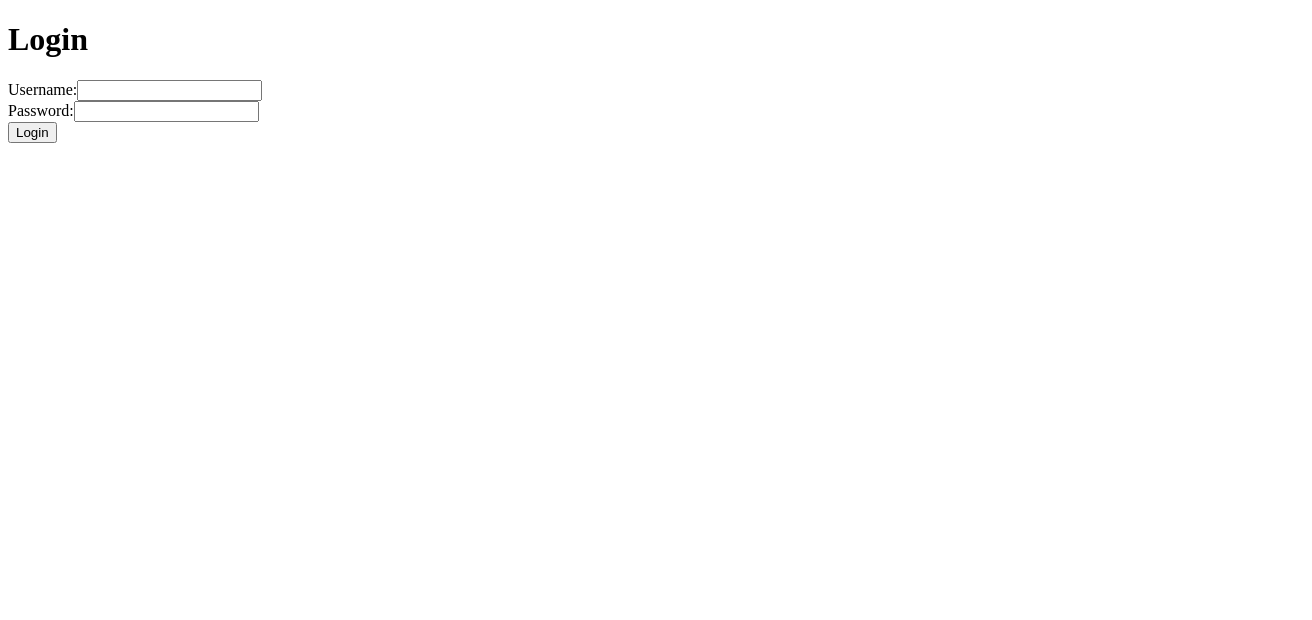
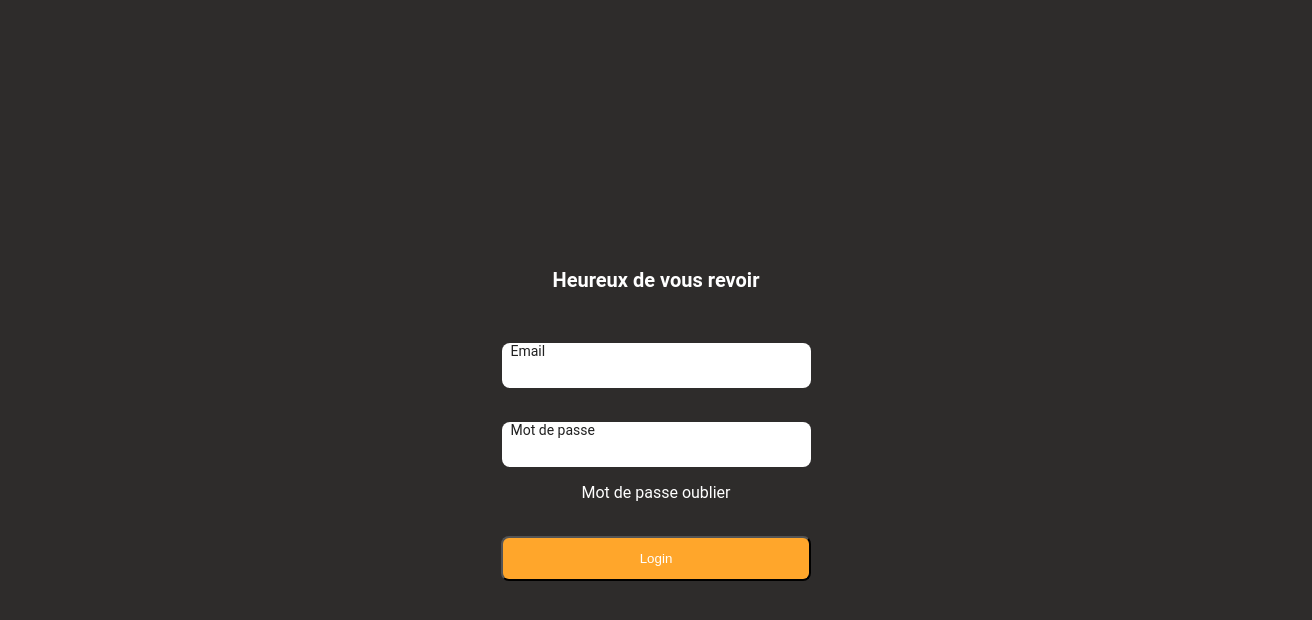
Before and after one commit to AlizeaMassePlat/overkillLocker, a Vue app in the folder admin-app/: page /connexion in a window 1280 px wide. Shown: the top 620 px of the page, 1312 px wide, since content can reach past the window. Built offline with nearby package versions, Linux system fonts and the light colour scheme.

Commit message:
composant formulaire V0.1

```diff
--- a/admin-app/src/components/ButtonComponent.vue
+++ b/admin-app/src/components/ButtonComponent.vue
@@ -6,19 +6,17 @@
 
 <script>
 export default {
-    name: 'ButtonComponent',
   props: {
     type: {
       type: String,
-        default: 'primary'
+      default: 'lg'
     }
   },
   computed: {
     buttonClass() {
       return {
-          'btn-primary': this.type === 'primary',
-          'btn-secondary': this.type === 'secondary',
-          'btn-danger': this.type === 'danger'
+        'btn-lg': this.type === 'lg',
+        'btn-sm': this.type === 'sm'
       };
     }
   },
@@ -31,16 +29,26 @@
 </script>
 
 <style scoped>
-  .btn-primary {
-    background-color: blue;
+.btn-lg {
+  border-radius: 8px;
+  background-color: #ffa62b;
+  width: 310px;
+  height: 45px;
+  display: flex;
+  justify-content: center;
+  align-items: center;
   color: white;
+  margin-top: 34px;
 }
-  .btn-secondary {
-    background-color: gray;
+.btn-sm {
+  border-radius: 8px;
+  background-color: #ffa62b;
+  width: 180px;
+  height: 45px;
+  display: flex;
+  justify-content: center;
+  align-items: center;
   color: white;
-  }
-  .btn-danger {
-    background-color: red;
-    color: white;
+  margin-top: 34px;
 }
 </style>
--- a/admin-app/src/components/FormInputComponent.vue
+++ b/admin-app/src/components/FormInputComponent.vue
@@ -1,14 +1,19 @@
 <template>
   <div class="form-input">
     <label :for="id">{{ label }}</label>
-      <input :type="type" :id="id" v-model="value" @input="$emit('input', value)" />
+    <input
+      :type="type"
+      :id="id"
+      v-model="inputValue"
+      @input="emitInput"
+      class="input-field"
+    />
     <p v-if="error" class="error">{{ error }}</p>
   </div>
 </template>
 
 <script>
 export default {
-    name: 'FormInputComponent',
   props: {
     id: String,
     label: String,
@@ -18,13 +23,45 @@
     },
     value: [String, Number],
     error: String
+  },
+  data() {
+    return {
+      inputValue: this.value
+    };
+  },
+  watch: {
+    value(newValue) {
+      this.inputValue = newValue;
+    }
+  },
+  methods: {
+    emitInput(event) {
+      this.$emit('input', event.target.value);
+    }
   }
 };
 </script>
 
 <style scoped>
 .form-input {
-    margin-bottom: 16px;
+  border-radius: 8px;
+  background-color: white;
+  width: 300px;
+  height: 45px;
+  display: flex;
+  flex-direction: column;
+  justify-content: flex-start;
+  align-items: flex-start;
+  color: #212121;
+  font-size: 14px;
+  padding-left: 9px;
+  margin-top: 34px;
+}
+.input-field {
+  width: 96%;
+  height: 100%;
+  border: none;
+  outline: none;
 }
 .error {
   color: red;
--- a/admin-app/src/components/LoginFormComponent.vue
+++ b/admin-app/src/components/LoginFormComponent.vue
@@ -1,20 +1,26 @@
 <template>
-    <form @submit.prevent="handleSubmit">
   <div>
-        <label for="username">Username:</label>
-        <input type="text" id="username" v-model="username">
+    <header>
+      <h1>Login</h1>
+    </header>
+    <main>
+      <form @submit.prevent="handleSubmit" class="form">
+        <div class="form-item">
+          <label for="username">Email</label>
+          <input type="text" id="username" v-model="username" />
         </div>
-      <div>
-        <label for="password">Password:</label>
-        <input type="password" id="password" v-model="password">
+        <div class="form-item">
+          <label for="password">Mot de passe</label>
+          <input type="password" id="password" v-model="password" />
         </div>
-      <button type="submit">Login</button>
+        <button type="submit">Connexion</button>
       </form>
+    </main>
+  </div>
 </template>
 
 <script>
 export default {
-    name: 'LoginFormComponent',
   data() {
     return {
       username: '',
@@ -29,7 +35,8 @@
   }
 };
 </script>
-
 <style scoped>
-  /* Add your styles here */
+.form {
+  padding: 16px;
+}
 </style>
--- a/admin-app/src/components/UserFormComponent.vue
+++ b/admin-app/src/components/UserFormComponent.vue
@@ -1,15 +1,46 @@
 <template>
+  <div class="user-form">
+    <h2>Ajouter un utilisateur</h2>
     <form @submit.prevent="handleSubmit">
-      <div>
-        <label for="name">Name:</label>
-        <input type="text" id="name" v-model="name">
+      <div class="form-group">
+        <label for="nom">Nom</label>
+        <input type="text" id="nom" v-model="user.nom" />
       </div>
-      <div>
-        <label for="email">Email:</label>
-        <input type="email" id="email" v-model="email">
+      <div class="form-group">
+        <label for="prenom">Prénom</label>
+        <input type="text" id="prenom" v-model="user.prenom" />
       </div>
-      <button type="submit">Save</button>
+      <div class="form-group">
+        <label for="email">Email</label>
+        <input type="email" id="email" v-model="user.email" />
+      </div>
+      <div class="form-group">
+        <label for="telephone">Téléphone</label>
+        <input type="tel" id="telephone" v-model="user.telephone" />
+      </div>
+      <div class="form-group">
+        <label for="age">Âge</label>
+        <input type="number" id="age" v-model="user.age" />
+      </div>
+      <div class="form-group">
+        <label for="genre">Genre</label>
+        <select id="genre" v-model="user.genre">
+          <option value="masculin">Masculin</option>
+          <option value="feminin">Féminin</option>
+          <option value="feminin">Autre</option>
+        </select>
+      </div>
+      <div class="form-group">
+        <label for="role">Rôle</label>
+        <select type="text" id="role" v-model="user.role" >
+          <option value="etudiant">Etudiant</option>
+          <option value="prof">Prof</option>
+          <option value="externe">Externe</option>
+        </select>
+      </div>
+      <button type="submit">Ajouter</button>
     </form>
+  </div>
 </template>
 
 <script>
@@ -17,19 +48,70 @@
   name: 'UserFormComponent',
   data() {
     return {
-        name: '',
-        email: ''
-      };
+      user : {
+        nom: '',
+        prenom: '',
+        email: '',
+        telephone: '',
+        age: '',
+        genre: '',
+        role: ''
+      }
+    }
   },
   methods: {
     handleSubmit() {
       // Handle save logic here
-        console.log('Save user', this.name, this.email);
+      console.log('Save user', this.nom, this.email);
     }
   }
 };
 </script>
 
 <style scoped>
-  /* Add your styles here */
+/* Styles pour le formulaire d'utilisateur */
+.user-form {
+  padding: 16px;
+  background-color: white;
+  border: 1px solid #ddd;
+  border-radius: 8px;
+  max-width: 400px;
+  margin: auto;
+}
+
+.user-form h2 {
+  text-align: center;
+}
+
+.form-group {
+  margin-bottom: 16px;
+}
+
+.form-group label {
+  display: block;
+  margin-bottom: 8px;
+}
+
+.form-group input,
+.form-group select {
+  width: 96%;
+  padding: 8px;
+  border: 1px solid #ddd;
+  border-radius: 4px;
+}
+
+button {
+  display: block;
+  width: 100%;
+  padding: 12px;
+  background-color: #ffa62b;
+  color: white;
+  border: none;
+  border-radius: 4px;
+  cursor: pointer;
+}
+
+button:hover {
+  background-color: #e59426;
+}
 </style>
--- a/admin-app/src/main.js
+++ b/admin-app/src/main.js
@@ -2,7 +2,7 @@
 import { createApp } from 'vue';
 import App from './views/App.vue';
 import router from './router';
-
+import "./style/variables.css";
 const app = createApp(App);
 
 app.use(router);
--- /dev/null
+++ b/admin-app/src/style/variables.css
@@ -0,0 +1,32 @@
+:root {
+    font-family: "Roboto", sans-serif;
+
+    h1 {
+        font-size: 24px;
+    }
+
+    h2 {
+        font-size: 20px;
+        font-weight: bold;
+    }
+
+    h3 {
+        font-size: 18px;
+    }
+
+    p {
+        font-size: 14px;
+    }
+
+    span {
+        font-size: 12px;
+    }
+
+
+    body {
+        margin: 0% !important;
+        padding: 0% !important;
+
+
+    }
+}
--- a/admin-app/src/views/CreateUserView.vue
+++ b/admin-app/src/views/CreateUserView.vue
@@ -1,13 +1,18 @@
 <template>
   <div>
+    <NavbarComponent />
     <h1>Create User</h1>
     <!-- User creation form here -->
   </div>
 </template>
 
 <script>
+import NavbarComponent from '../components/NavbarComponent.vue';
 export default {
-  name: 'CreateUserView'
+  name: 'CreateUserView',
+  components: {
+    NavbarComponent
+  }
 };
 </script>
 
--- a/admin-app/src/views/DashboardView.vue
+++ b/admin-app/src/views/DashboardView.vue
@@ -1,5 +1,6 @@
 <template>
   <div>
+    <NavbarComponent />
     <h1>Dashboard</h1>
     <div class="stats">
       <StatsCard title="Users" :value="132" />
@@ -12,6 +13,7 @@
 </template>
 
 <script>
+import NavbarComponent from '../components/NavbarComponent.vue';
 import StatsCard from '../components/StatsCardComponent.vue';
 import CampusMap from '../components/CampusMapComponent.vue';
 
@@ -19,7 +21,8 @@ export default {
   name: 'DashboardView',
   components: {
     StatsCard,
-    CampusMap
+    CampusMap,
+    NavbarComponent
   }
 };
 </script>
--- a/admin-app/src/views/HomeView.vue
+++ b/admin-app/src/views/HomeView.vue
@@ -1,5 +1,6 @@
 <template>
   <div>
+    <!-- <NavbarComponent /> -->
     <ButtonComponent v-model:value="test" :onClick="handleButtonClick" />
     <p>Test value in parent: {{ test }}</p>
   </div>
@@ -8,11 +9,13 @@
 <script>
 import { defineComponent, ref } from "vue";
 import ButtonComponent from '../components/ButtonComponent.vue';
+// import NavbarComponent from '../components/NavbarComponent.vue';
 
 export default defineComponent({
   name: "HomeView",
   components: {
-    ButtonComponent
+    ButtonComponent,
+    // NavbarComponent
   },
   setup() {
     const test = ref("toto");
--- a/admin-app/src/views/LoginView.vue
+++ b/admin-app/src/views/LoginView.vue
@@ -1,21 +1,81 @@
 <template>
-  <div>
-    <h1>Login</h1>
-    <LoginForm />
+  <div class="login-container">
+    <h2>Heureux de vous revoir</h2>
+    <FormInputComponent
+      id="email"
+      label="Email"
+      type="email"
+      v-model="email"
+      :error="emailError"
+    >
+    </FormInputComponent>
+
+    <FormInputComponent
+      id="password"
+      label="Mot de passe"
+      type="password"
+      v-model="password"
+      :error="passwordError"
+    >
+    </FormInputComponent>
+
+    <div class="register-link">
+      <router-link to="/register">Mot de passe oublier</router-link>
+    </div>
+    <ButtonComponent type="lg" @click="login">Login</ButtonComponent>
   </div>
 </template>
 
 <script>
-import LoginForm from '../components/LoginFormComponent.vue';
+import { ref } from "vue";
+import ButtonComponent from "@/components/ButtonComponent.vue";
+import FormInputComponent from "@/components/FormInputComponent.vue";
 
 export default {
-  name: 'LoginView',
   components: {
-    LoginForm
-  }
+    ButtonComponent,
+    FormInputComponent,
+  },
+  setup() {
+    const email = ref("");
+    const password = ref("");
+    const emailError = ref("");
+    const passwordError = ref("");
+
+    function login() {
+      // Logic for login
+      console.log("Login with", email.value, password.value);
+    }
+
+    return {
+      email,
+      password,
+      emailError,
+      passwordError,
+      login,
+    };
+  },
 };
 </script>
 
 <style scoped>
-/* Add your styles here */
+.login-container {
+  padding: 16px;
+  background-color: #2e2c2b;
+  height: 100vh;
+  width: 100vw;
+  color: white;
+  display: flex;
+  flex-direction: column;
+  justify-content: center;
+  align-items: center;
+}
+.register-link {
+  margin-top: 16px;
+  text-align: center;
+}
+a{
+  color: white;
+  text-decoration: none;
+}
 </style>
```
Also changed, not shown: admin-app/src/views/UsersView.vue (+39 -5 lines). Lines whose indentation alone changed are shown as unchanged.
